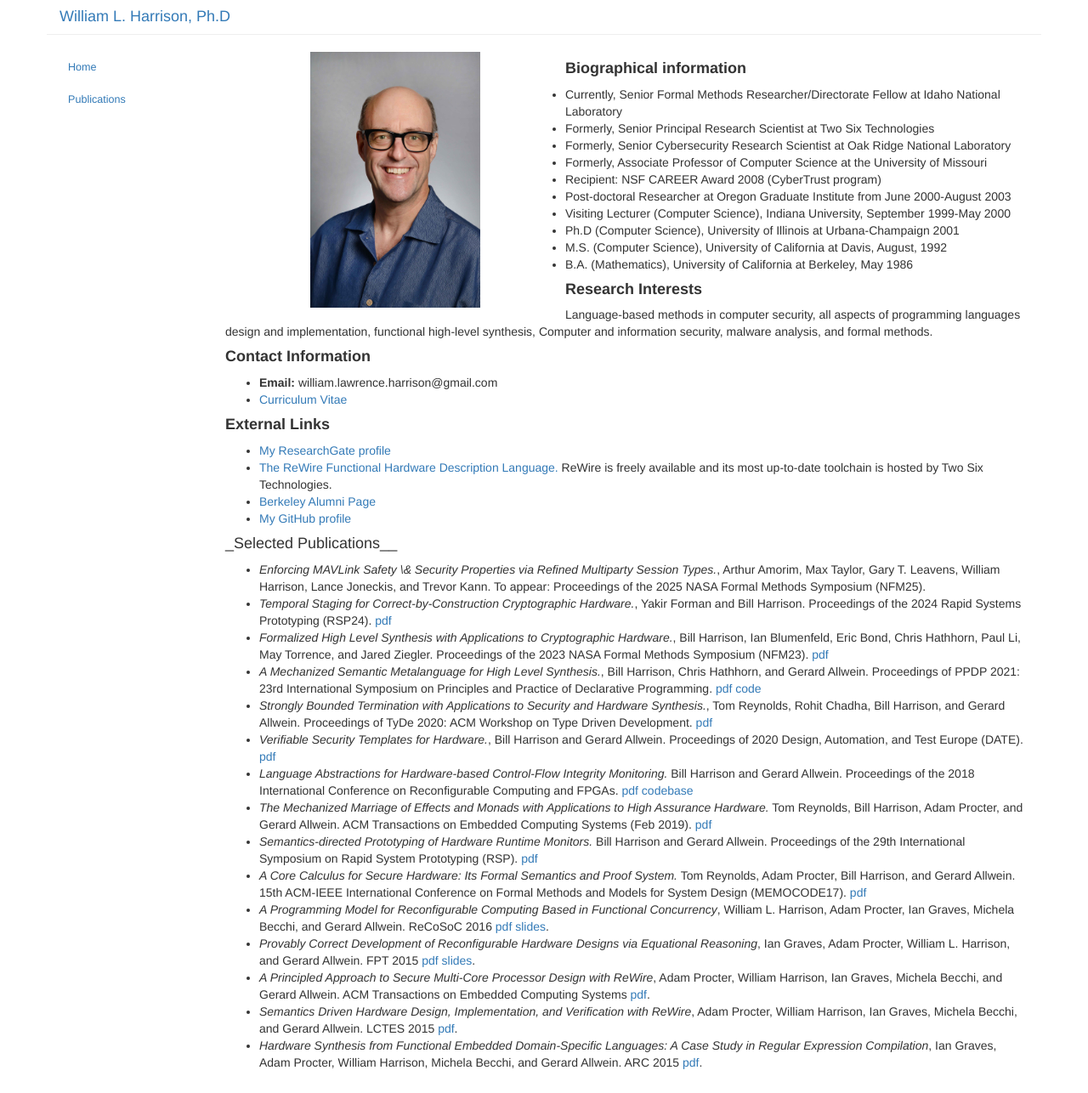
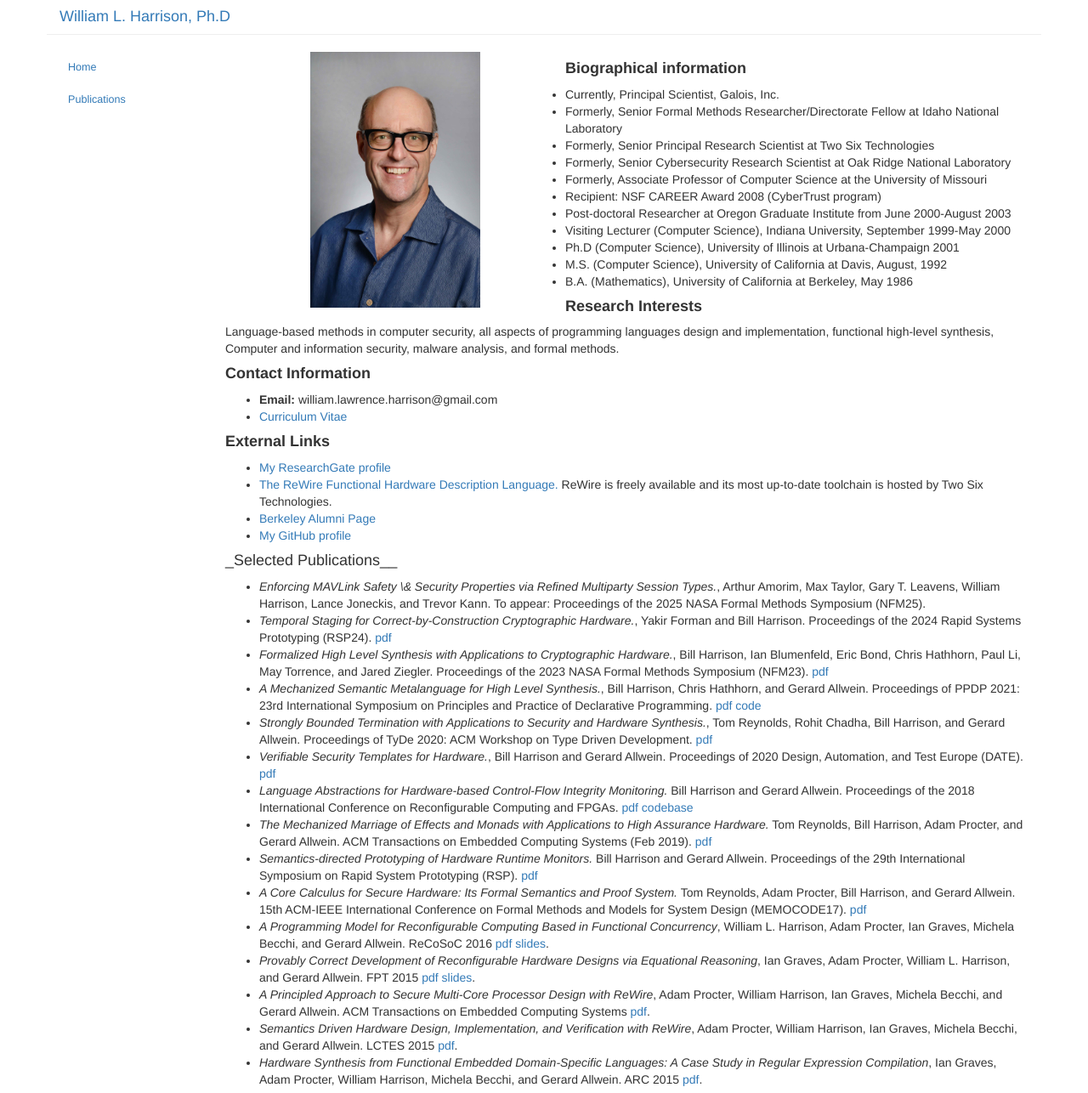
Before and after one commit to harrisonwl/harrisonwl.github.io, a Jekyll site: the page built from index.md, in a window 1280 px wide, cut to the strip 0-1286 px from the top of the page. Shown: the whole strip at 85% size. Built offline with Jekyll 4.4.1, drawn with Linux system fonts in a browser that asks for light colours.

Commit message:
Fixing bio

```diff
--- a/index.md
+++ b/index.md
@@ -23,7 +23,8 @@ title: "Home"
 
 #### __Biographical information__
 
-* Currently, Senior Formal Methods Researcher/Directorate Fellow at Idaho National Laboratory
+* Currently, Principal Scientist, Galois, Inc.
+* Formerly, Senior Formal Methods Researcher/Directorate Fellow at Idaho National Laboratory
 * Formerly, Senior Principal Research Scientist at Two Six Technologies
 * Formerly, Senior Cybersecurity Research Scientist at Oak Ridge National Laboratory
 * Formerly, Associate Professor of Computer Science at the University of Missouri
```
Also changed, not shown: 1 other file.
